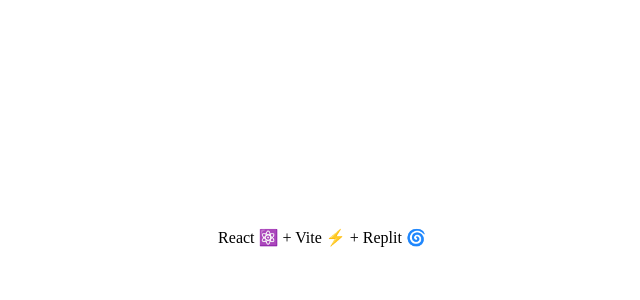
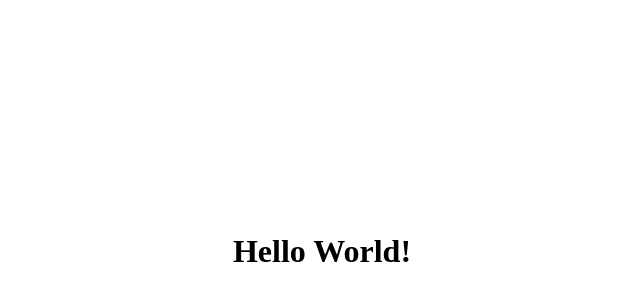
Before and after one commit to AfroGit/React--basics, a React (Vite) app: page / in a window 1280 px wide. Shown: the part 170-470 px from the top of the page, without its empty margins (318-958 px from the left). Built offline with nearby package versions, Linux system fonts and the light colour scheme.

Commit message:
React works to create a virtual DOM.

```diff
--- a/src/App.jsx
+++ b/src/App.jsx
@@ -3,7 +3,7 @@ import './App.css'
 export default function App() {
   return (
     <main>
-      React ⚛️ + Vite ⚡ + Replit 🌀
+       <h1>Hello World!</h1>
     </main>
   )
 }
```
